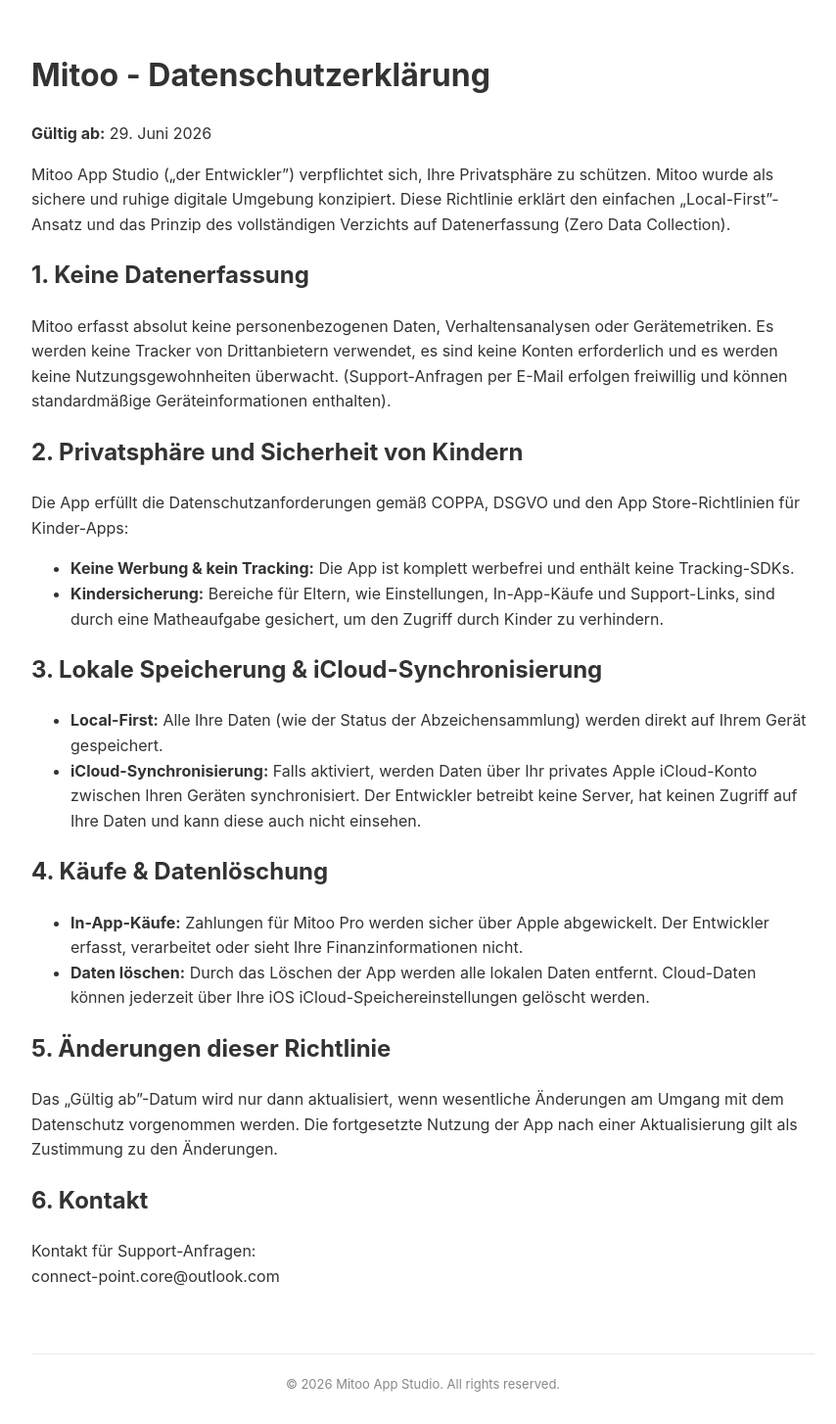
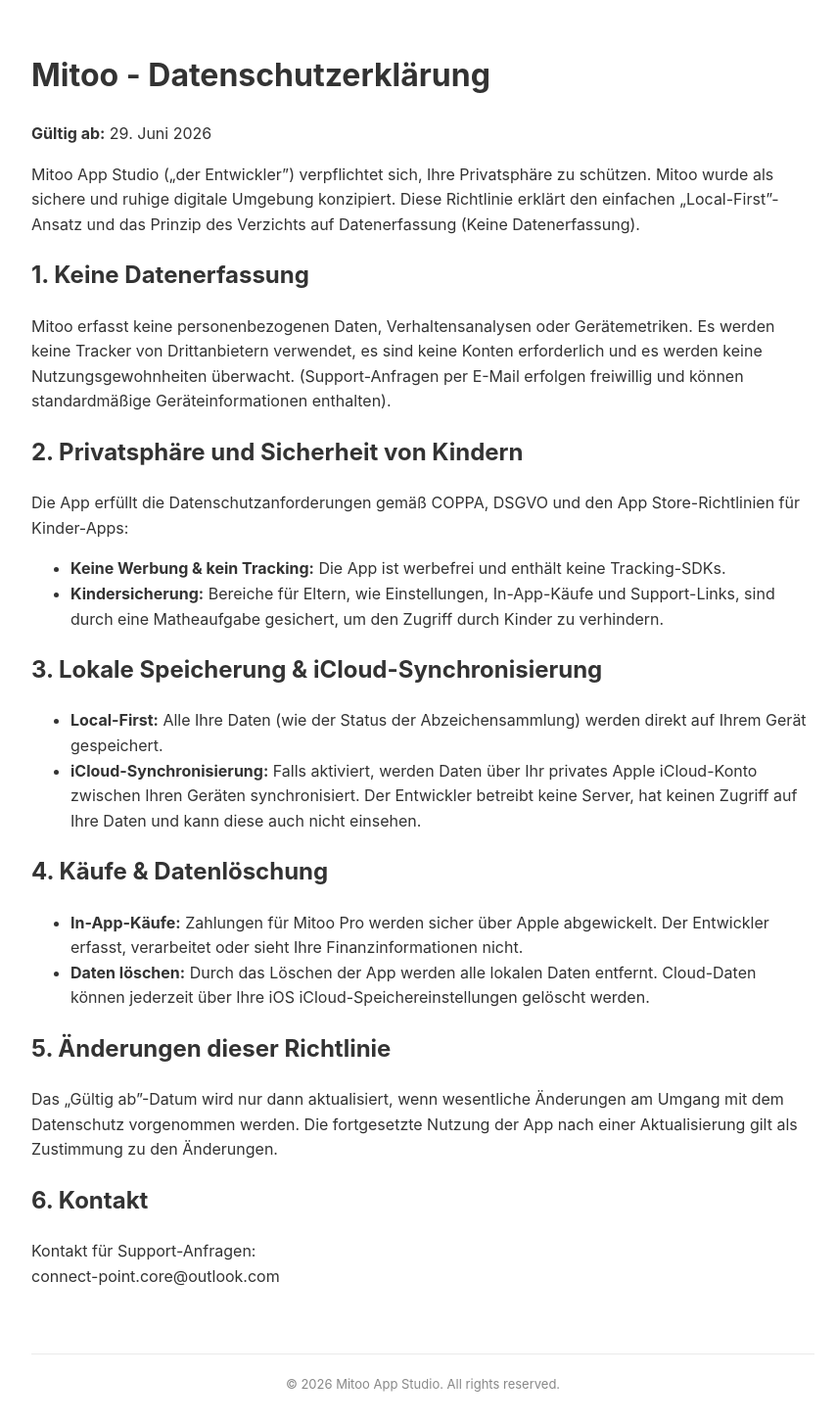
Before and after one commit to mitoostudio/mitoo-legal, a Jekyll site: the page built from privacy-policy-de.md, in a window 1280 px wide. Shown: the whole page at 98% size, without its empty margins (208-1062 px from the left). Built offline with Jekyll 4.4.1, drawn with Linux system fonts in a browser that asks for light colours; our own code applies the rules of GitHub Pages for plain Markdown files.

Commit message:
Update privacy-policy-de.md

```diff
--- a/privacy-policy-de.md
+++ b/privacy-policy-de.md
@@ -5,12 +5,12 @@ layout: default
 # Mitoo - Datenschutzerklärung
 **Gültig ab:** 29. Juni 2026
 
-Mitoo App Studio („der Entwickler") verpflichtet sich, Ihre Privatsphäre zu schützen. Mitoo wurde als sichere und ruhige digitale Umgebung konzipiert. Diese Richtlinie erklärt den einfachen „Local-First"-Ansatz und das Prinzip des vollständigen Verzichts auf Datenerfassung (Zero Data Collection).
+Mitoo App Studio („der Entwickler") verpflichtet sich, Ihre Privatsphäre zu schützen. Mitoo wurde als sichere und ruhige digitale Umgebung konzipiert. Diese Richtlinie erklärt den einfachen „Local-First"-Ansatz und das Prinzip des Verzichts auf Datenerfassung (Keine Datenerfassung).
 ## 1. Keine Datenerfassung
-Mitoo erfasst absolut keine personenbezogenen Daten, Verhaltensanalysen oder Gerätemetriken. Es werden keine Tracker von Drittanbietern verwendet, es sind keine Konten erforderlich und es werden keine Nutzungsgewohnheiten überwacht. (Support-Anfragen per E-Mail erfolgen freiwillig und können standardmäßige Geräteinformationen enthalten).
+Mitoo erfasst keine personenbezogenen Daten, Verhaltensanalysen oder Gerätemetriken. Es werden keine Tracker von Drittanbietern verwendet, es sind keine Konten erforderlich und es werden keine Nutzungsgewohnheiten überwacht. (Support-Anfragen per E-Mail erfolgen freiwillig und können standardmäßige Geräteinformationen enthalten).
 ## 2. Privatsphäre und Sicherheit von Kindern
 Die App erfüllt die Datenschutzanforderungen gemäß COPPA, DSGVO und den App Store-Richtlinien für Kinder-Apps:
-* **Keine Werbung & kein Tracking:** Die App ist komplett werbefrei und enthält keine Tracking-SDKs.
+* **Keine Werbung & kein Tracking:** Die App ist werbefrei und enthält keine Tracking-SDKs.
 * **Kindersicherung:** Bereiche für Eltern, wie Einstellungen, In-App-Käufe und Support-Links, sind durch eine Matheaufgabe gesichert, um den Zugriff durch Kinder zu verhindern.
 
 ## 3. Lokale Speicherung & iCloud-Synchronisierung
```
